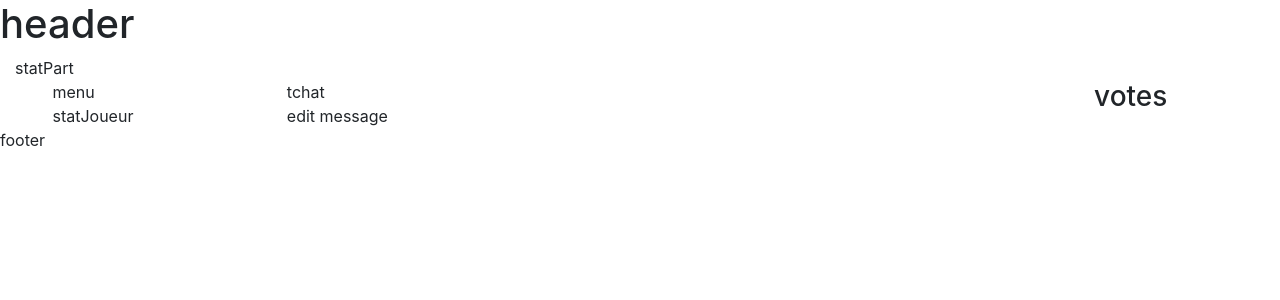
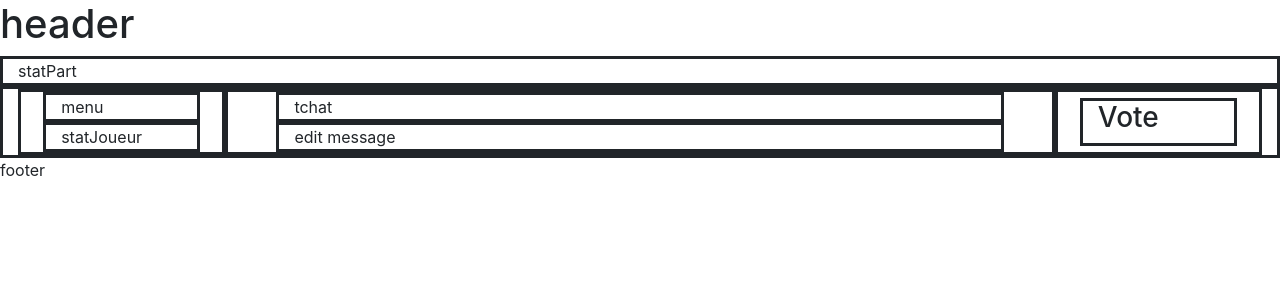
Before and after one commit to OphelieCTP/loupgarou, a web app: page /jeu.html in a window 1280 px wide. Shown: the top 300 px of the page. Run offline with its HTML, style and script files only (its server is not run), Linux system fonts and the light colour scheme; data that the repository does not hold is empty; some libraries are stand-ins or nearby versions.

Commit message:
add automatic vote form

```diff
--- a/loupgarou-web/WebContent/asset/css/style.css
+++ b/loupgarou-web/WebContent/asset/css/style.css
@@ -6,10 +6,10 @@ table tbody tr td div p {
 	line-height: 10pt;
 }
 
-/* div {
+ div {
 	border-style: solid;
 	align-content: center;
-}  */
+}
 
 #container-fluid{
 	display : flex;
@@ -35,3 +35,7 @@ table tbody tr td div p {
 #connexion-valid{
 	margin:0 auto;
 }
+
+#centered-button{
+	text-align: center;
+}
--- /dev/null
+++ b/loupgarou-web/WebContent/asset/js/manageVote.js
@@ -0,0 +1,61 @@
+var databaseLink = "http://192.168.1.110/loupgarou-ajax/personnage";
+
+class Joueur {
+	constructor(id, userName)
+	{
+		this.id = id;
+		this.userName = userName;
+	}
+}
+
+
+
+
+var generateJoueur = function(j) {
+
+	var divradio  = $("<div class=\"radio\" />");
+	var label = $("<label />");
+	var ligne = $("<input type=radio name=vote />");
+
+	ligne.attr('value', j.id);
+
+
+	label.append(ligne);
+	label.append(j.libelle);
+
+
+	divradio.append(label);
+
+	$('form[id=voteJ]').append(divradio);
+}
+
+//fonction .attr avec deux attribut --> modification valeur attribut
+
+var generateForm = function(joueurs) {
+	for(j of joueurs) {
+		generateJoueur(j);
+	}
+
+	var divVote = $("<div id=\"centered-button\" />");
+	var submitButton = $("<button type=\"submit\" class=\"btn btn-info\" />");
+	submitButton.html("Voter !");
+	divVote.append(submitButton);
+	$('form[id=voteJ]').append(divVote);
+}
+
+
+$.ajax({
+	method: 'GET',
+	url: databaseLink,
+	success: function(personnages) {
+		console.log(personnages);
+		generateForm(personnages);
+		}
+	}
+)
+
+//var j1 = new Joueur(1, "Skywalker");
+//var j2 = new Joueur(2, "Kirikou");
+//var j3 = new Joueur(3, "Hulk");
+//
+//var js = [j1, j2, j3];
--- a/loupgarou-web/WebContent/jeu.html
+++ b/loupgarou-web/WebContent/jeu.html
@@ -38,7 +38,10 @@
 
 		<div id="page-right" class="col-sm-2">
 			<div id="vote" class="col-sm-11">
-				<h3>votes</h3>
+				<h3>Vote</h3>
+				<form id="voteJ">
+
+				</form>
 			</div>
 		</div>
 
@@ -47,9 +50,10 @@
 		footer
 	</footer>
 
+
 	<script src="https://ajax.googleapis.com/ajax/libs/jquery/3.3.1/jquery.min.js"></script>
 	<script src="https://cdnjs.cloudflare.com/ajax/libs/popper.js/1.14.6/umd/popper.min.js" integrity="sha384-wHAiFfRlMFy6i5SRaxvfOCifBUQy1xHdJ/yoi7FRNXMRBu5WHdZYu1hA6ZOblgut" crossorigin="anonymous"></script>
 	<script src="https://stackpath.bootstrapcdn.com/bootstrap/4.2.1/js/bootstrap.min.js" integrity="sha384-B0UglyR+jN6CkvvICOB2joaf5I4l3gm9GU6Hc1og6Ls7i6U/mkkaduKaBhlAXv9k" crossorigin="anonymous"></script>
-
+	<script src="asset/js/manageVote.js"></script>
 </body>
 </html>
```
